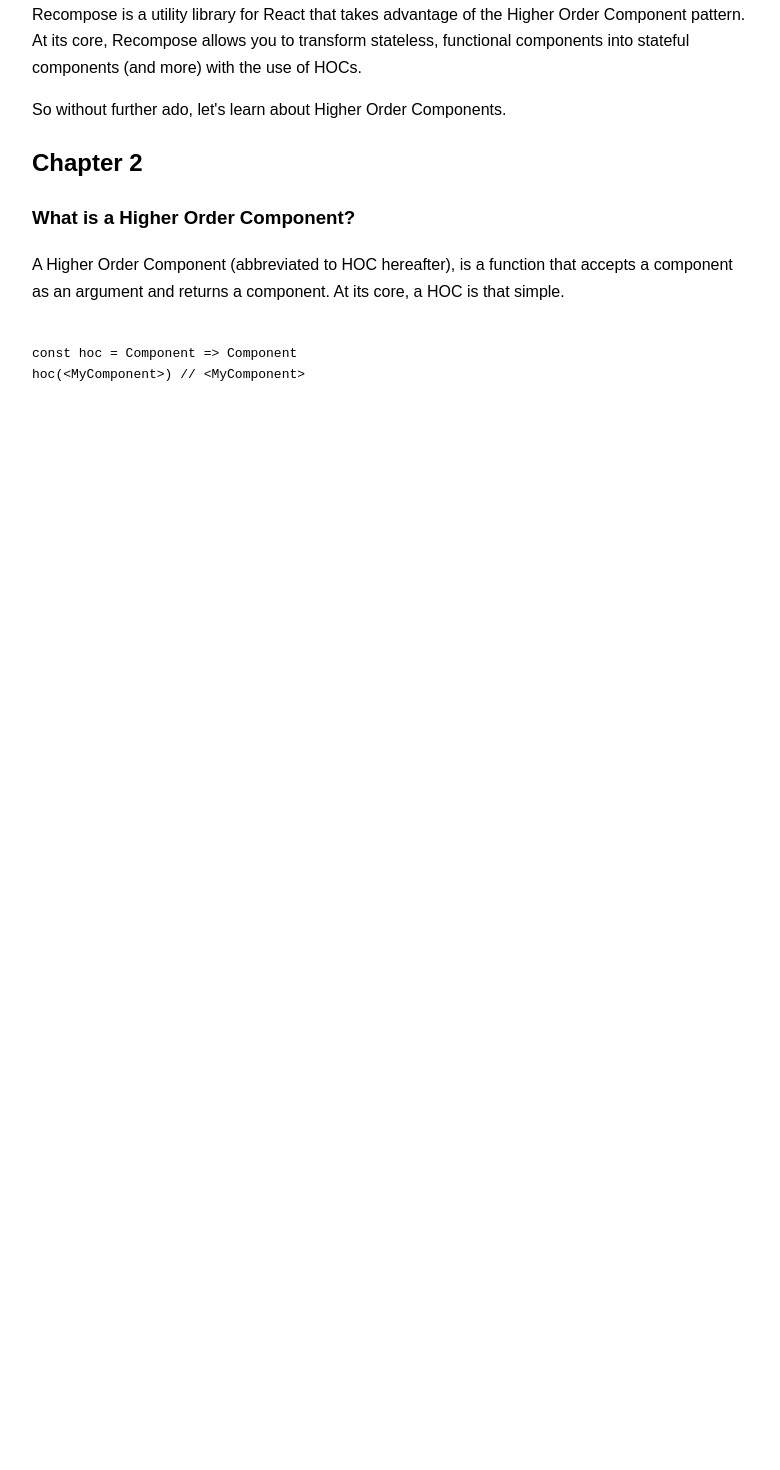
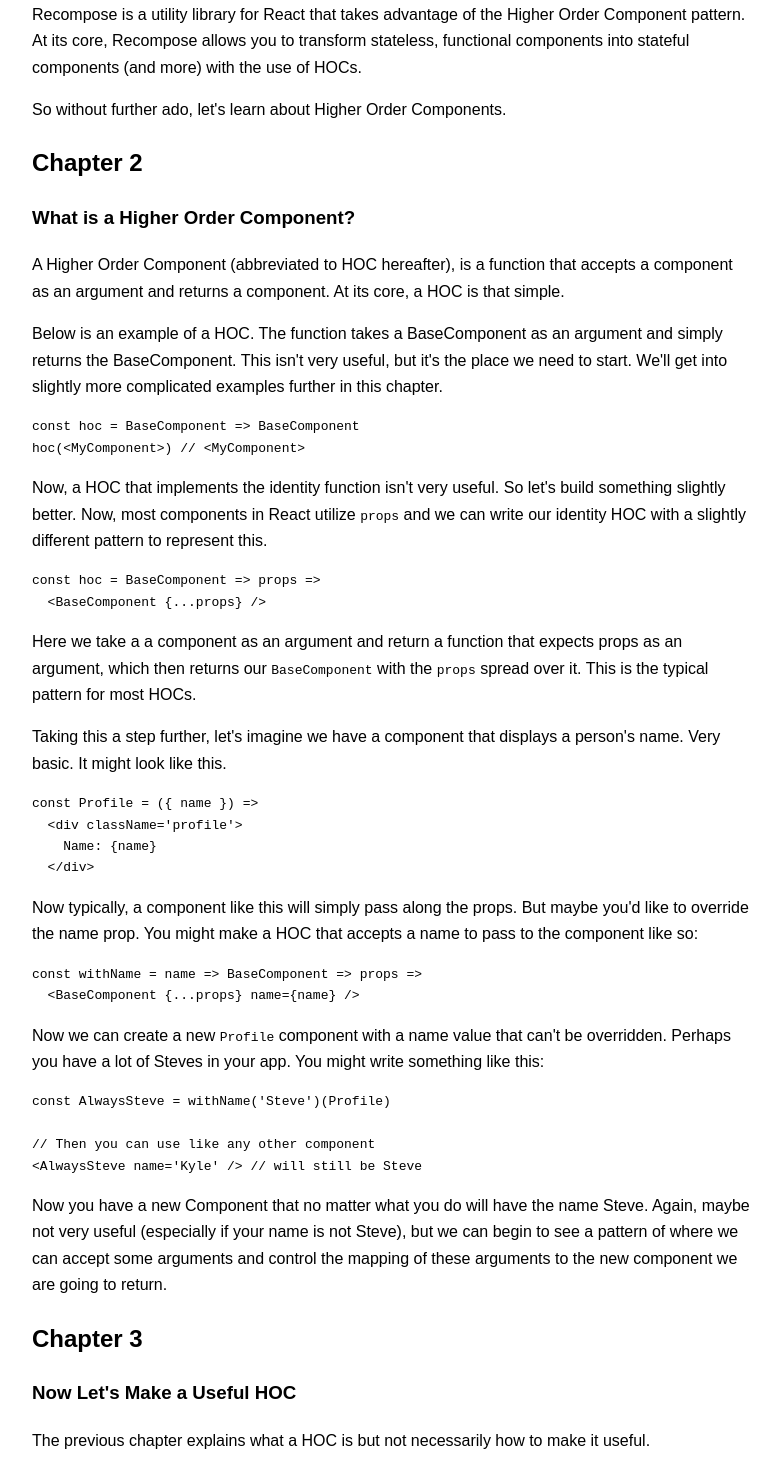
Before and after one commit to kyleshevlin/learn-you-recompose, a React app: page / in a window 1280 px wide. Shown: the part 203-1673 px from the top of the page, without its empty margins (248-1028 px from the left). Before the commit the page ends 800 px from the top, so only its background shows below. Built offline with nearby package versions, Linux system fonts and the light colour scheme.

Commit message:
add more content to chapter 2, start chapter 3

```diff
--- a/package.json
+++ b/package.json
@@ -67,6 +67,7 @@
     "prop-types": "^15.5.10",
     "react": "^15.6.1",
     "react-dom": "^15.6.1",
+    "react-markdown": "^2.5.0",
     "react-redux": "^5.0.5",
     "redux": "^3.7.2",
     "redux-devtools-extension": "^2.13.2",
--- a/src/js/components/App.jsx
+++ b/src/js/components/App.jsx
@@ -2,16 +2,14 @@
 import { Provider } from 'react-redux'
 import store from '../store'
 import Greeting from './Greeting'
-import One from './chapters/One'
-import Two from './chapters/Two'
+import All from './chapters/All'
 
 const App = () =>
   <Provider store={store}>
     <div className="wrap">
       <div className="container">
         <Greeting message="Greetings from Learn You Recompose!" />
-        <One />
-        <Two />
+        <All />
       </div>
     </div>
   </Provider>
--- /dev/null
+++ b/src/js/components/chapters/All.jsx
@@ -0,0 +1,13 @@
+import React from 'react'
+import One from './One'
+import Two from './Two'
+import Three from './Three'
+
+const All = () =>
+  <div className="chapters_all">
+    <One />
+    <Two />
+    <Three />
+  </div>
+
+export default All
--- a/src/js/components/chapters/One.jsx
+++ b/src/js/components/chapters/One.jsx
@@ -1,17 +1,16 @@
 import React from 'react'
+import ReactMarkdown from 'react-markdown'
 import Chapter from '../Chapter'
+
+const input = `
+Recompose is a utility library for React that takes advantage of the Higher Order Component pattern. At its core, Recompose allows you to transform stateless, functional components into stateful components (and more) with the use of HOCs.
+
+So without further ado, let's learn about Higher Order Components.
+`
 
 const One = () =>
   <Chapter number={1} heading="What is Recompose?">
-    <p>
-      {`
-      Recompose is a utility library for React that takes advantage of the Higher Order Component
-      pattern. At its core, Recompose allows you to transform stateless, functional components into
-      stateful components (and more) with the use of HOCs.
-      `}
-    </p>
-
-    <p>{`So without further ado, let's learn about Higher Order Components.`}</p>
+    <ReactMarkdown source={input} />
   </Chapter>
 
 export default One
--- /dev/null
+++ b/src/js/components/chapters/Three.jsx
@@ -0,0 +1,14 @@
+import React from 'react'
+import ReactMarkdown from 'react-markdown'
+import Chapter from '../Chapter'
+
+const input = `
+The previous chapter explains what a HOC is but not necessarily how to make it useful.
+`
+
+const Three = () =>
+  <Chapter number={3} heading={`Now Let's Make a Useful HOC`}>
+    <ReactMarkdown source={input} />
+  </Chapter>
+
+export default Three
--- a/src/js/components/chapters/Two.jsx
+++ b/src/js/components/chapters/Two.jsx
@@ -1,23 +1,57 @@
 import React from 'react'
+import ReactMarkdown from 'react-markdown'
 import Chapter from '../Chapter'
+
+const input = `
+A Higher Order Component (abbreviated to HOC hereafter), is a function that accepts a component as an argument and returns a component. At its core, a HOC is that simple.
+
+Below is an example of a HOC. The function takes a BaseComponent as an argument and simply returns the BaseComponent. This isn't very useful, but it's the place we need to start. We'll get into slightly more complicated examples further in this chapter.
+
+\`\`\`js
+const hoc = BaseComponent => BaseComponent
+hoc(<MyComponent>) // <MyComponent>
+\`\`\`
+
+Now, a HOC that implements the identity function isn't very useful. So let's build something slightly better. Now, most components in React utilize \`props\` and we can write our identity HOC with a slightly different pattern to represent this.
+
+\`\`\`js
+const hoc = BaseComponent => props =>
+  <BaseComponent {...props} />
+\`\`\`
+
+Here we take a a component as an argument and return a function that expects props as an argument, which then returns our \`BaseComponent\` with the \`props\` spread over it. This is the typical pattern for most HOCs.
+
+Taking this a step further, let's imagine we have a component that displays a person's name. Very basic. It might look like this.
+
+\`\`\`js
+const Profile = ({ name }) =>
+  <div className='profile'>
+    Name: {name}
+  </div>
+\`\`\`
+
+Now typically, a component like this will simply pass along the props. But maybe you'd like to override the name prop. You might make a HOC that accepts a name to pass to the component like so:
+
+\`\`\`js
+const withName = name => BaseComponent => props =>
+  <BaseComponent {...props} name={name} />
+\`\`\`
+
+Now we can create a new \`Profile\` component with a name value that can't be overridden. Perhaps you have a lot of Steves in your app. You might write something like this:
+
+\`\`\`js
+const AlwaysSteve = withName('Steve')(Profile)
+
+// Then you can use like any other component
+<AlwaysSteve name='Kyle' /> // will still be Steve
+\`\`\`
+
+Now you have a new Component that no matter what you do will have the name Steve. Again, maybe not very useful (especially if your name is not Steve), but we can begin to see a pattern of where we can accept some arguments and control the mapping of these arguments to the new component we are going to return.
+`
 
 const Two = () =>
   <Chapter number={2} heading="What is a Higher Order Component?">
-    <p>
-      {`
-        A Higher Order Component (abbreviated to HOC hereafter), is a function that accepts a
-        component as an argument and returns a component. At its core, a HOC is that simple.
-      `}
-    </p>
-
-    <pre>
-      <code>
-        {`
-const hoc = Component => Component
-hoc(<MyComponent>) // <MyComponent>
-          `}
-      </code>
-    </pre>
+    <ReactMarkdown source={input} />
   </Chapter>
 
 export default Two
```
Also changed, not shown: 1 other file (tests, documents, lock files or other folders).
